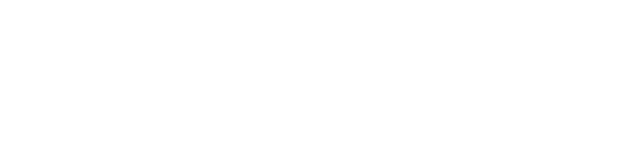
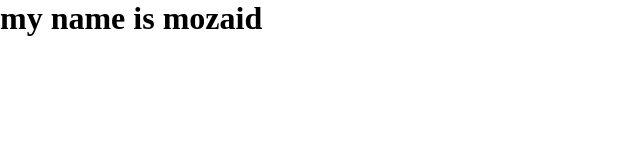
Before and after one commit to mozahidahmed/SASS, a plain HTML site: page index.html in a window 1280 px wide. Shown: the whole page, without its empty margins (0-640 px from the left). Drawn offline with Linux system fonts and the light colour scheme.

Commit message:
create sass folder and start watch sass

```diff
--- a/Learning.js
+++ b/Learning.js
@@ -1,6 +1,6 @@
 /*
 01. Install live sass compiler
-
+02.Click watch sass
 
 
 
--- a/index.html
+++ b/index.html
@@ -4,9 +4,11 @@
     <meta charset="UTF-8">
     <meta http-equiv="X-UA-Compatible" content="IE=edge">
     <meta name="viewport" content="width=device-width, initial-scale=1.0">
-    <title>Document</title>
+    <title>SASS</title>
+    <link rel="stylesheet" href="./styles/demo.css">
 </head>
 <body>
+    <h1>my name is mozaid</h1>
 
 </body>
 </html>
--- /dev/null
+++ b/styles/demo.scss
@@ -0,0 +1,7 @@
+*{
+    margin: 0;
+    padding: 0;
+    box-sizing: border-box;
+
+
+}
```
Also changed, not shown: styles/demo.css (added), 1 other file.
